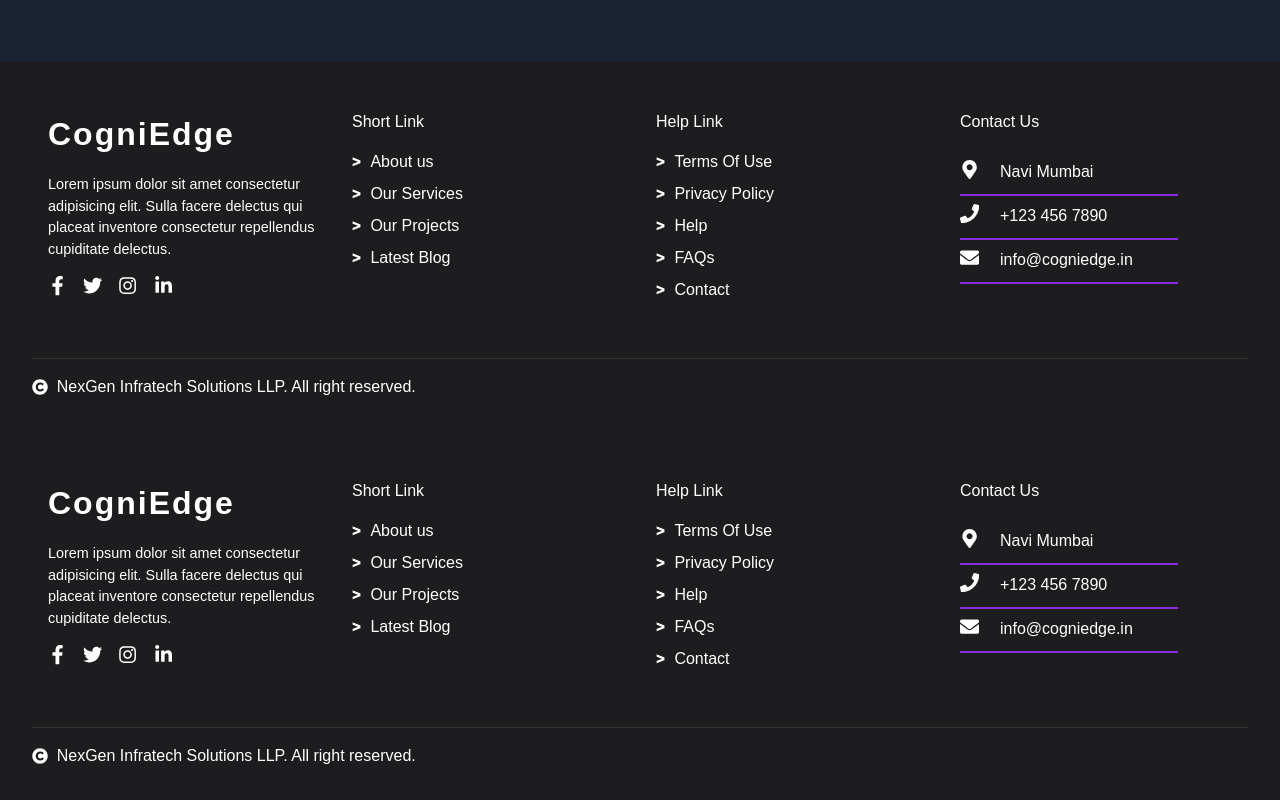
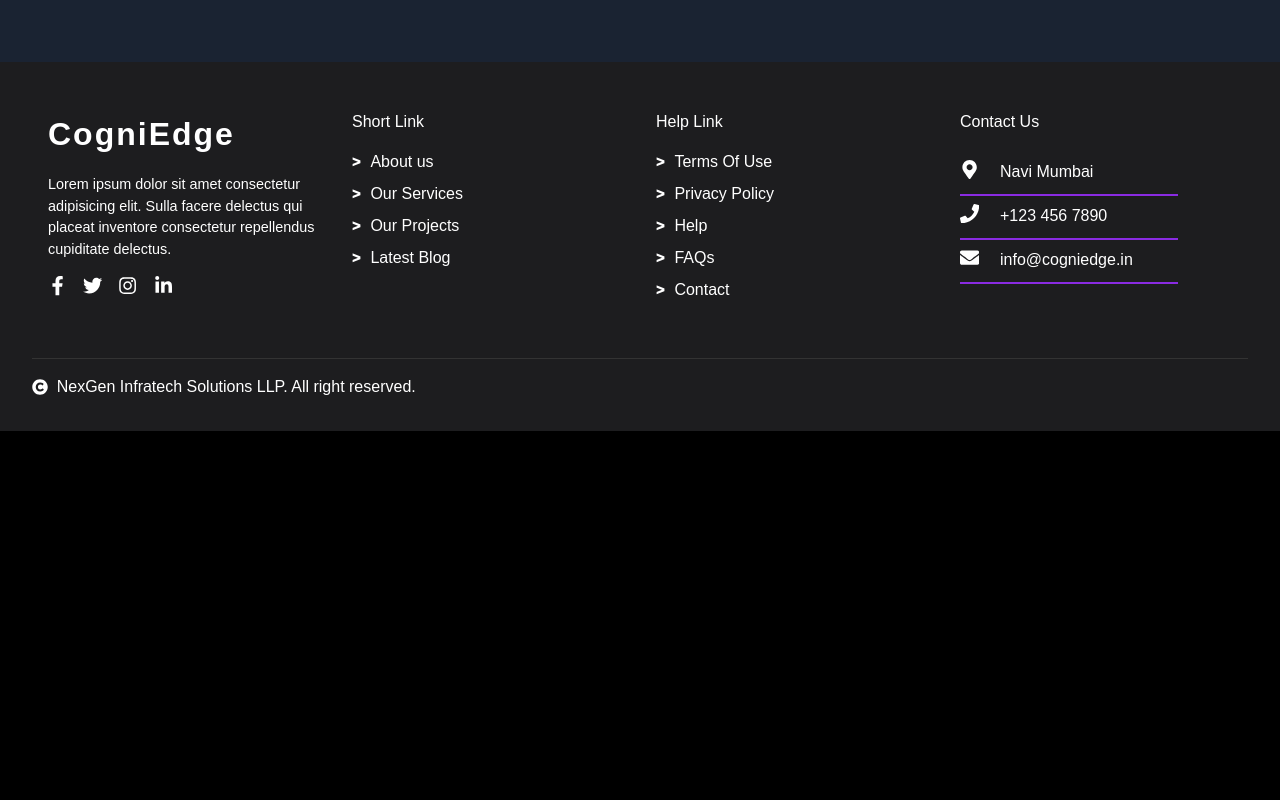
Before and after one commit to nextgen-2025/cogniqedge-react, a React (Vite) app: page / in a window 1280 px wide. Shown: the part 2134-2934 px from the top of the page. After the commit the page ends 2565 px from the top, so only its background shows below. Built offline with nearby package versions, Linux system fonts and the light colour scheme; a web font is replaced by a local one.

Commit message:
remove bottom form app

```diff
--- a/src/App.jsx
+++ b/src/App.jsx
@@ -3,20 +3,16 @@ import { Routes,Route } from "react-router-dom";
 import Home from "./pages/Home";
 import Contact from "./pages/Contact";
 import NotFound from "./pages/NotFound";
-import Bottom from "./components/Bottom/Bottom";
 
 
 const App = () => {
   return (
     <>
-
     <Routes>
       <Route path="/" element={<Home />} />
       <Route path='/contact' element={<Contact />} />
       <Route path="*" element={<NotFound /> } />
     </Routes>
-    <Bottom/>
-
     </>
   );
 };
```
